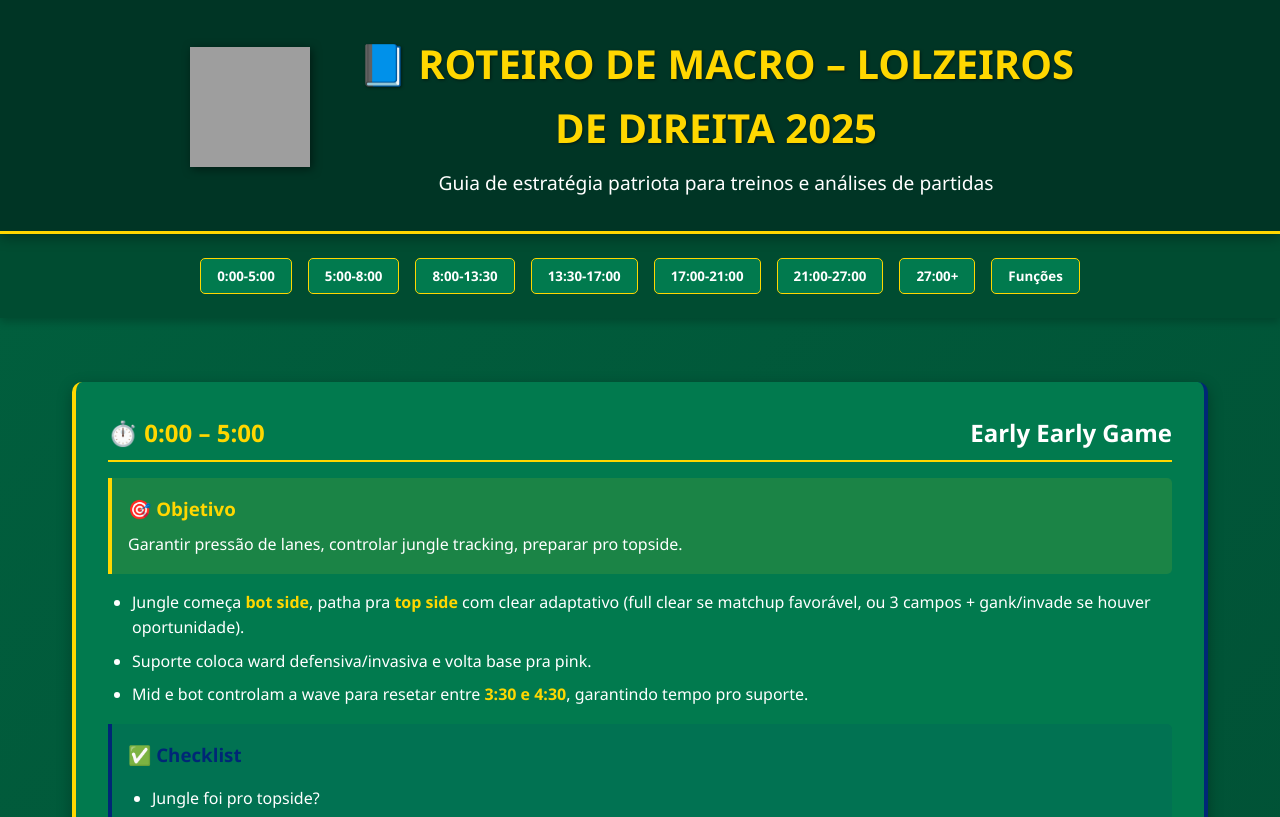
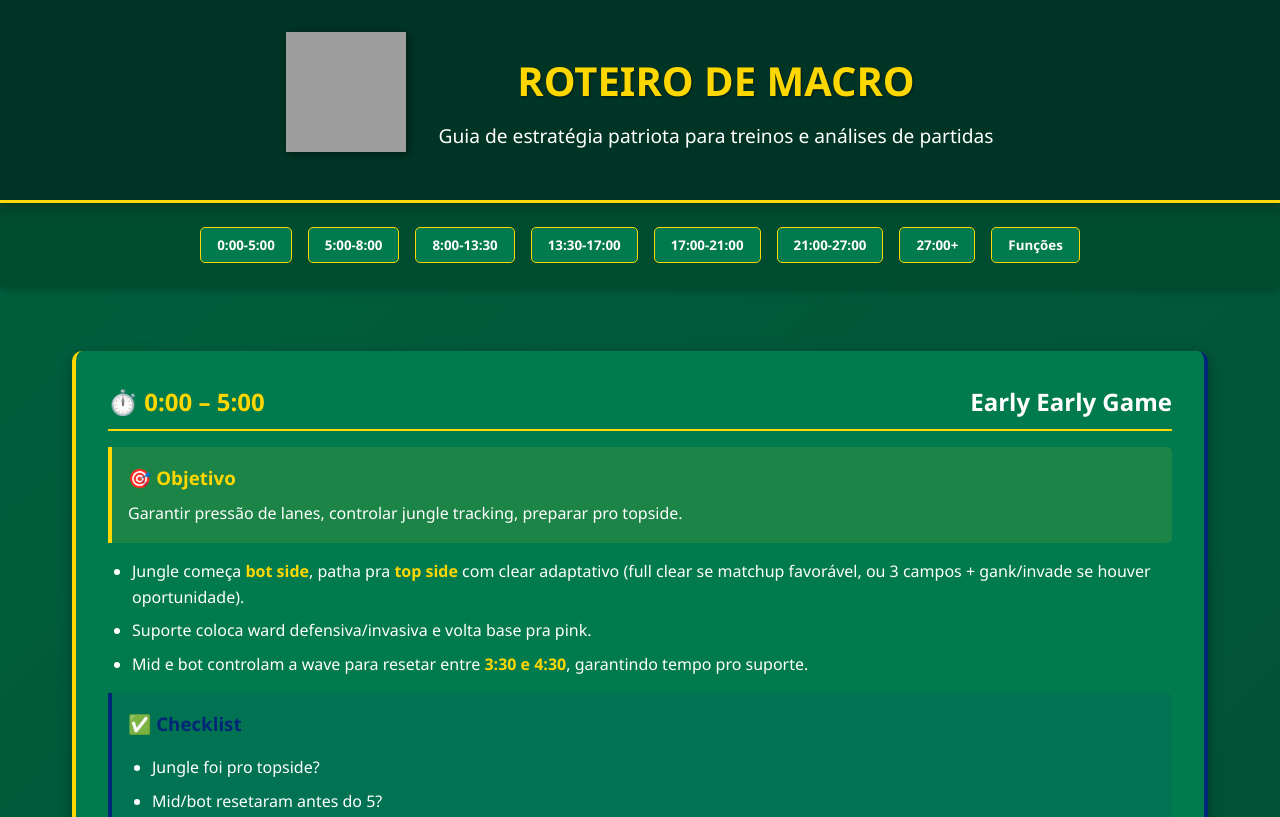
Before and after one commit to murilossk2/lolzeirosdedireita, a plain HTML site: page index.html in a window 1280 px wide. Shown: the top 817 px of the page. Drawn offline with Linux system fonts and the light colour scheme; grey boxes are pictures that could not be loaded.

Commit message:
Update index.html

```diff
--- a/index.html
+++ b/index.html
@@ -3,7 +3,7 @@
 <head>
     <meta charset="UTF-8">
     <meta name="viewport" content="width=device-width, initial-scale=1.0">
-    <title>Roteiro de Macro</title>
+    <title>Roteiro de Macro - Lolzeiros de Direita</title>
     <style>
         :root {
             --primary: #01603e;
@@ -326,7 +326,7 @@
         <div class="header-content">
             <img src="https://i.postimg.cc/W3rc9Jfk/a-dynamic-logo-design-featuring-lolzeiro-vm0gm-Eo-ZRvy-9-Yf-OK1-Zepw-ULd3-X8-MUSt6-HSt877m452g.jpg" alt="Logo Lolzeiros de Direita" class="team-logo">
             <div class="header-text">
-                <h1>📘 ROTEIRO DE MACRO – LOLZEIROS DE DIREITA 2025</h1>
+                <h1>ROTEIRO DE MACRO</h1>
                 <p class="subtitle">Guia de estratégia patriota para treinos e análises de partidas</p>
             </div>
         </div>
```
